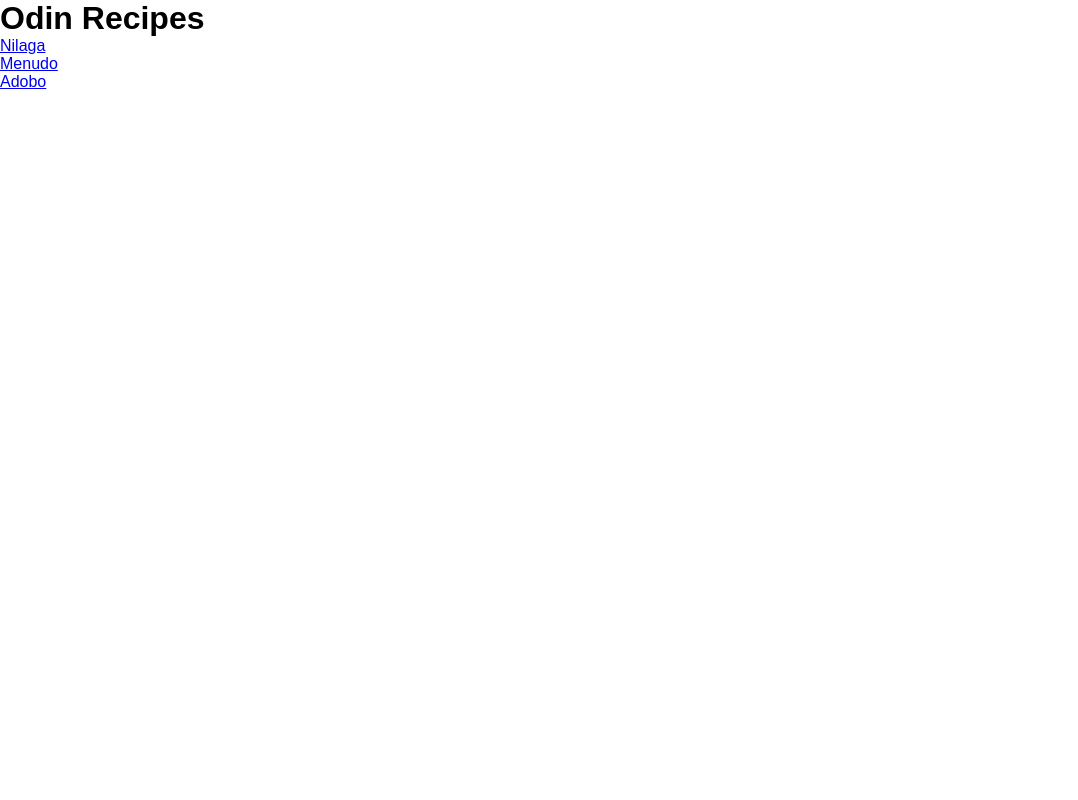
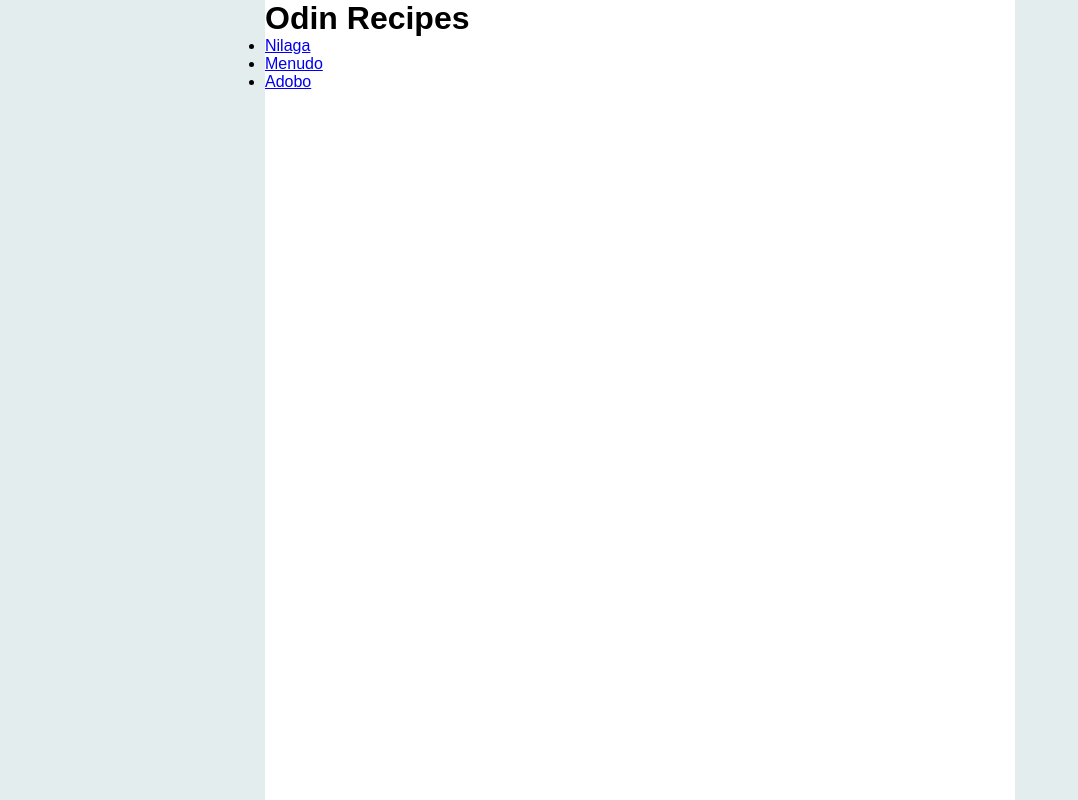
Before and after one commit to TeodosioSiege/odin-recipes, a plain HTML site: page index.html in a window 1280 px wide. Shown: the whole page, without its empty margins (0-1078 px from the left). Drawn offline with Linux system fonts and the light colour scheme.

Commit message:
set dimension for main container

```diff
--- a/index.html
+++ b/index.html
@@ -10,12 +10,14 @@
 </head>
 
 <body>
+    <main>
         <h1>Odin Recipes</h1>
         <ul>
             <li><a href="recipes/nilaga.html">Nilaga</a></li>
             <li><a href="recipes/menudo.html">Menudo</a></li>
             <li><a href="recipes/adobo.html">Adobo</a></li>
         </ul>
+    </main>
 </body>
 
 </html>
--- a/style.css
+++ b/style.css
@@ -6,4 +6,11 @@
 
 body {
   font-family: sans-serif;
+  background-color: hsl(180, 21%, 91%);
 }
+main {
+  background-color: white;
+  max-width: 750px;
+  margin: 0 auto;
+  min-height: 100vh;
+}
```
Lines whose indentation alone changed are shown as unchanged.
